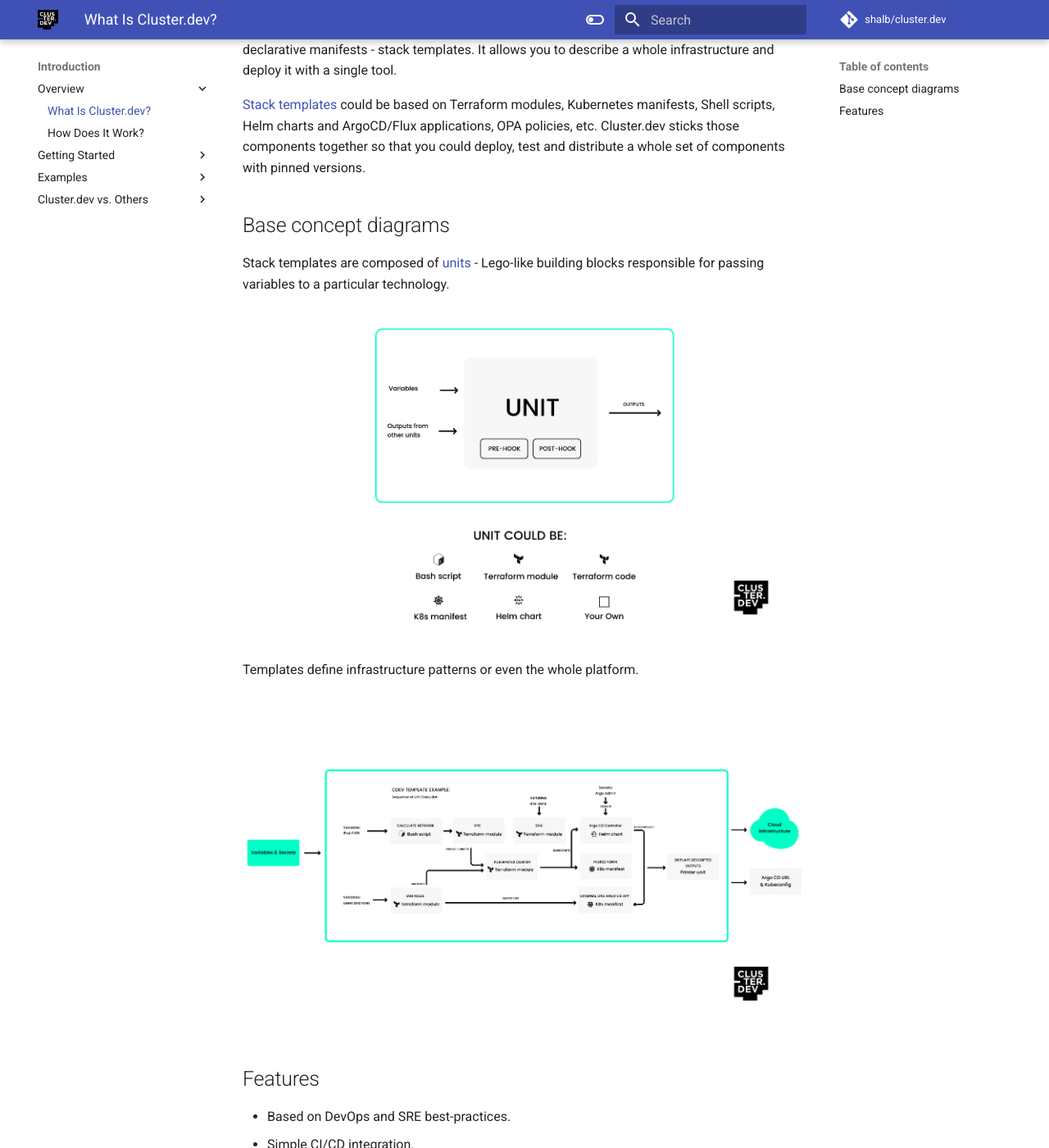
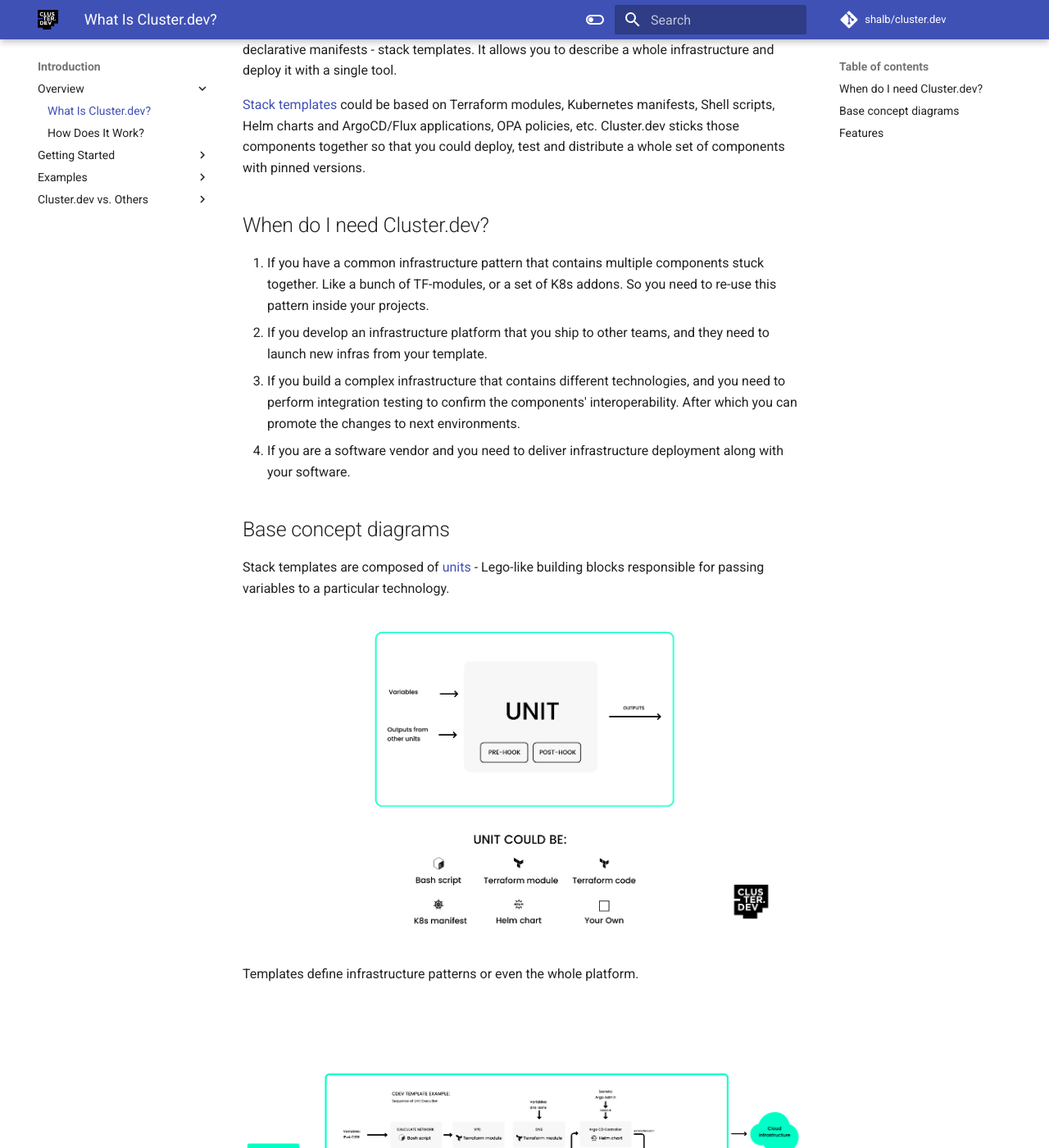
Before and after one commit to shalb/cluster.dev, an MkDocs documentation site: the page built from docs/index.md, in a window 1280 px wide and 1400 px high, scrolled down 247 px. Shown: the whole window at 82% size. Built offline with MkDocs 1.6.1 and Material for MkDocs 9.7.7, drawn with Linux system fonts in a browser that asks for light colours; comment, search, counter and statistics services are not loaded; some of the changed text lies outside the part shown.

Commit message:
Add purpose usage for docs

```diff
--- a/docs/index.md
+++ b/docs/index.md
@@ -3,6 +3,14 @@
 Cluster.dev is an open-source tool designed to manage cloud native infrastructures with simple declarative manifests - stack templates. It allows you to describe a whole infrastructure and deploy it with a single tool.
 
 [Stack templates](https://docs.cluster.dev/stack-templates-overview/) could be based on Terraform modules, Kubernetes manifests, Shell scripts, Helm charts and ArgoCD/Flux applications, OPA policies, etc. Cluster.dev sticks those components together so that you could deploy, test and distribute a whole set of components with pinned versions.
+
+## When do I need Cluster.dev?
+
+1. If you have a common infrastructure pattern that contains multiple components stuck together.
+   Like a bunch of TF-modules, or a set of K8s addons. So you need to re-use this pattern inside your projects.
+2. If you develop an infrastructure platform that you ship to other teams, and they need to launch new infras from your template.
+3. If you build a complex infrastructure that contains different technologies, and you need to perform integration testing to confirm the components' interoperability. After which you can promote the changes to next environments.
+4. If you are a software vendor and you need to deliver infrastructure deployment along with your software.
 
 ## Base concept diagrams
 
@@ -16,7 +24,7 @@
 
 ## Features
 
-- Based on DevOps and SRE best-practices.
-- Simple CI/CD integration.
-- GitOps cluster management and application delivery.
-- Automated provisioning of Kubernetes clusters in AWS, Azure, DO and GCE.
+- Common variables, secrets and templating for different technologies.
+- Same GitOps Development experience for Terraform, Shell, Kubernetes.
+- Could be used with any Cloud, On-premises or Hybrid scenarios.
+- Encourage teams to follow technology best practices.
```
Also changed, not shown: README.md (+9 -1 lines).
